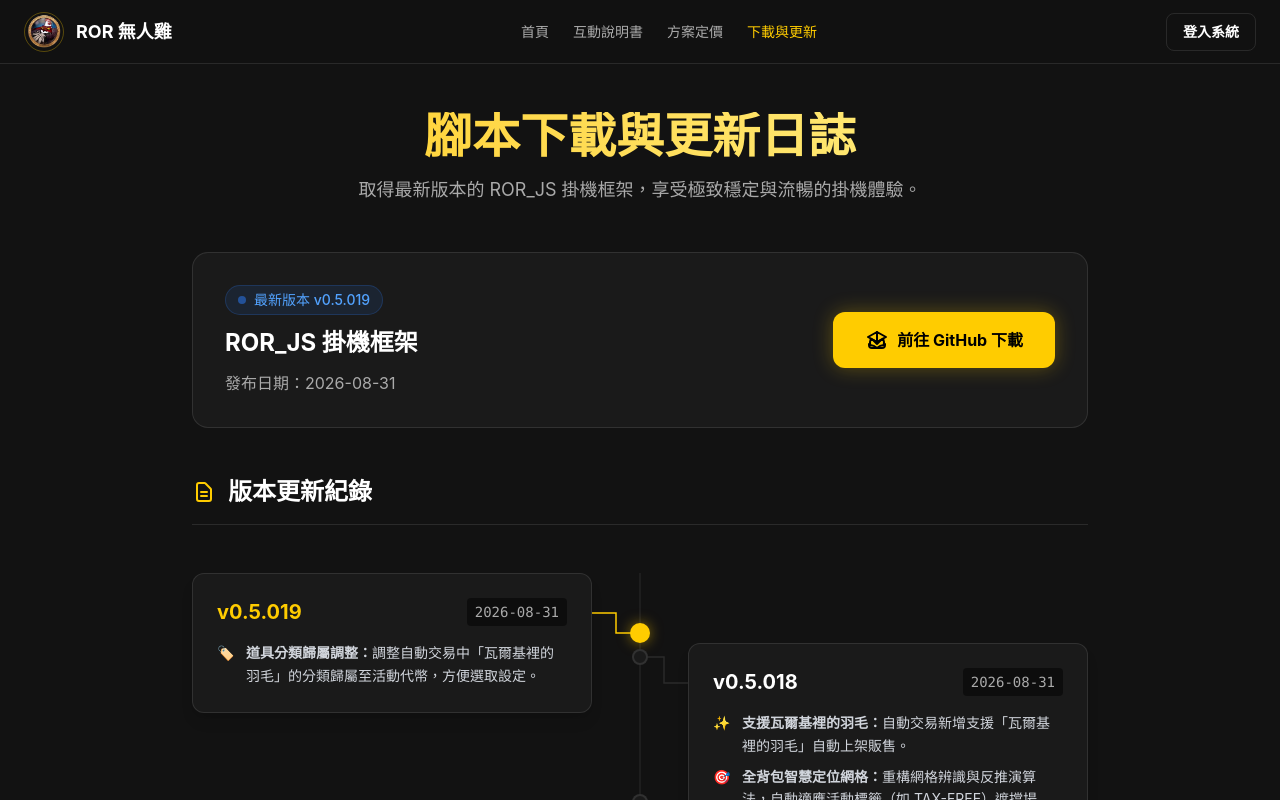
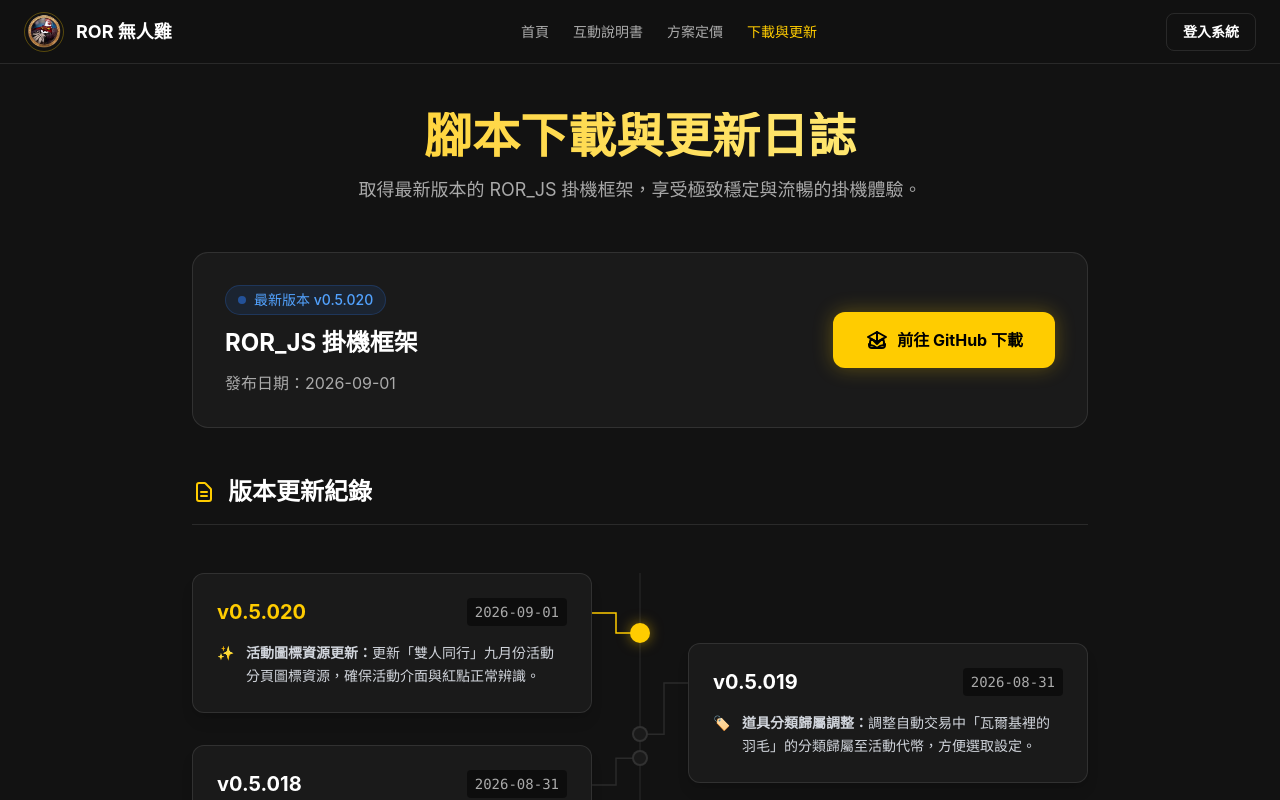
Before and after one commit to w8s3suimin/ROR_PX, a Vue app: page /download in a window 1280 px wide. Shown: the top 800 px of the page. Built offline with nearby package versions, Linux system fonts and the light colour scheme.

Commit message:
Release v0.5.020

```diff
--- a/src/views/Download.vue
+++ b/src/views/Download.vue
@@ -16,10 +16,10 @@
           <div class="space-y-3 flex-1 text-center md:text-left">
             <div class="inline-flex items-center gap-2 px-3 py-1 rounded-full bg-blue-500/10 text-blue-400 text-sm font-medium border border-blue-500/20">
               <span class="w-2 h-2 rounded-full bg-blue-500 animate-pulse"></span>
-              最新版本 v0.5.019
+              最新版本 v0.5.020
             </div>
             <h2 class="text-2xl font-bold">ROR_JS 掛機框架</h2>
-            <p class="text-ror-muted">發布日期：2026-08-31</p>
+            <p class="text-ror-muted">發布日期：2026-09-01</p>
           </div>
           <div class="flex flex-col gap-3 w-full md:w-auto">
             <a href="https://github.com/w8s3suimin/ROR_JS/releases/latest" target="_blank" rel="noopener noreferrer" class="flex items-center justify-center gap-2 bg-ror-accent text-black px-8 py-4 rounded-xl font-bold hover:bg-ror-accent-hover transition-all shadow-[0_0_20px_rgba(255,204,0,0.3)] hover:shadow-[0_0_30px_rgba(255,204,0,0.5)] transform hover:-translate-y-1">
@@ -140,9 +140,16 @@ const setItemRef = (el, idx) => {
 
 const patches = ref([
   {
+    version: 'v0.5.020',
+    date: '2026-09-01',
+    isLatest: true,
+    features: [
+      { icon: '✨', color: 'text-yellow-400', desc: '<strong>活動圖標資源更新：</strong>更新「雙人同行」九月份活動分頁圖標資源，確保活動介面與紅點正常辨識。' }
+    ]
+  },
+  {
     version: 'v0.5.019',
     date: '2026-08-31',
-    isLatest: true,
     features: [
       { icon: '🏷️', color: 'text-yellow-400', desc: '<strong>道具分類歸屬調整：</strong>調整自動交易中「瓦爾基裡的羽毛」的分類歸屬至活動代幣，方便選取設定。' }
     ]
```
